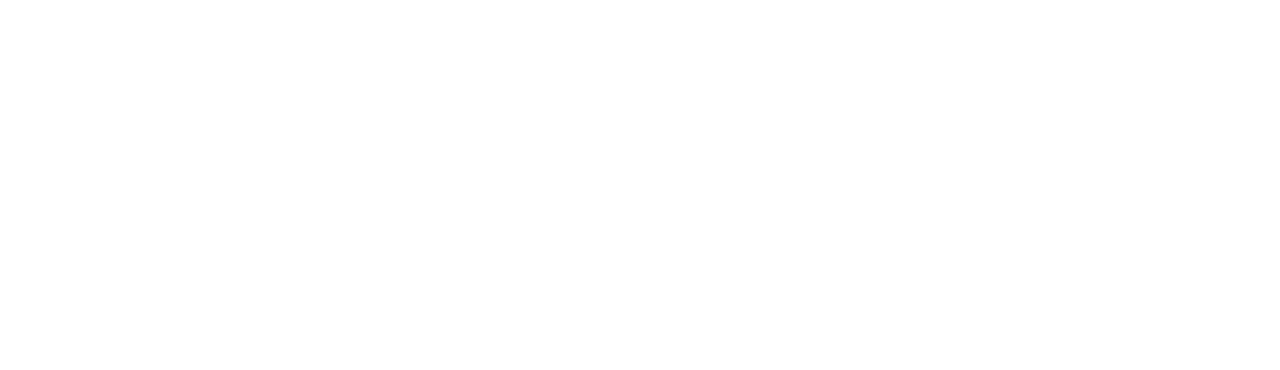
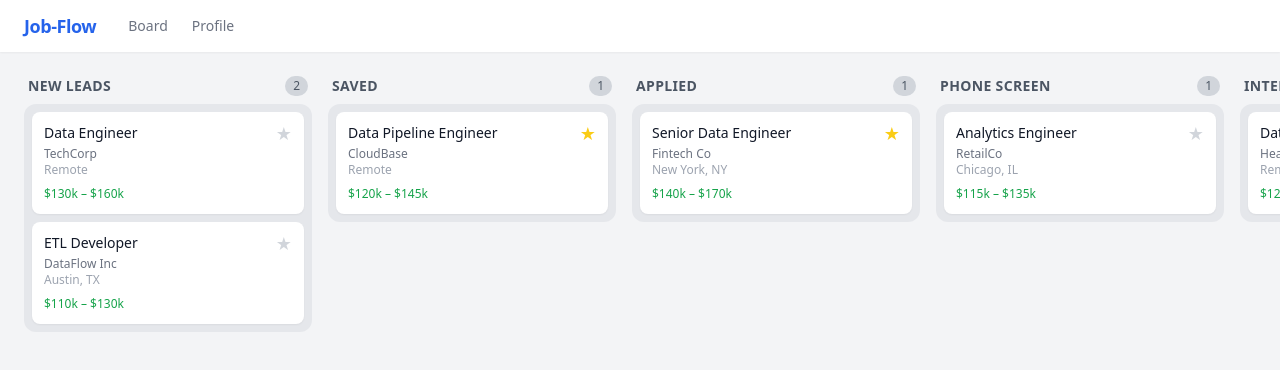
Before and after one commit to connorfrendt/job-flow, a Vue app in the folder frontend/: page / in a window 1280 px wide. Before the commit this address had no page. Shown: the top 370 px of the page. Built offline with nearby package versions, Linux system fonts and the light colour scheme.

Commit message:
made the kanban style board with seed jobs

```diff
--- a/frontend/src/App.vue
+++ b/frontend/src/App.vue
@@ -1,3 +1,26 @@
 <template>
-  <RouterView />
+    <div class="min-h-screen bg-gray-100">
+        <header class="bg-white shadow-sm sticky top-0 z-10">
+            <div class="px-6 py-3 flex items-center gap-8">
+                <span class="text-lg font-bold text-blue-600 tracking-tight">Job-Flow</span>
+                <nav class="flex gap-6 text-sm font-medium">
+                    <RouterLink
+                        to="/"
+                        class="text-gray-500 hover:text-blue-600 transition-colors"
+                        active-class="text-blue-600"
+                    >
+                        Board
+                    </RouterLink>
+                    <RouterLink
+                        to="/profile"
+                        class="text-gray-500 hover:text-blue-600 transition-colors"
+                        active-class="text-blue-600"
+                    >
+                        Profile
+                    </RouterLink>
+                </nav>
+            </div>
+        </header>
+        <RouterView />
+    </div>
 </template>
--- a/frontend/src/components/board/JobCard.vue
+++ b/frontend/src/components/board/JobCard.vue
@@ -1,3 +1,52 @@
+<script setup>
+import { computed } from 'vue'
+import { useJobStore } from '../../stores/jobStore'
+
+const props = defineProps({
+    job: { type: Object, required: true },
+})
+
+// Emitted in Step 6 to open the detail modal
+const emit = defineEmits(['select'])
+
+const store = useJobStore()
+
+const salaryDisplay = computed(() => {
+    const { salary_min, salary_max } = props.job
+    if (salary_min && salary_max) return `$${Math.round(salary_min / 1000)}k – $${Math.round(salary_max / 1000)}k`
+    if (salary_min) return `From $${Math.round(salary_min / 1000)}k`
+    if (salary_max) return `Up to $${Math.round(salary_max / 1000)}k`
+    return null
+})
+
+function toggleStar(e) {
+    e.stopPropagation()
+    store.toggleStar(props.job.id)
+}
+</script>
+
 <template>
-    <!-- Step 4: Job card component -->
+    <div
+        class="bg-white rounded-lg p-3 shadow-sm cursor-pointer hover:shadow-md transition-shadow select-none"
+        @click="emit('select', job)"
+    >
+        <div class="flex items-start justify-between gap-2">
+            <h3 class="text-sm font-medium text-gray-900 leading-tight">{{ job.title }}</h3>
+            <button
+                class="flex-shrink-0 text-lg leading-none transition-colors"
+                :class="job.starred ? 'text-yellow-400' : 'text-gray-300 hover:text-yellow-300'"
+                @click="toggleStar"
+                aria-label="Toggle star"
+            >
+                ★
+            </button>
+        </div>
+
+        <p v-if="job.company" class="text-xs text-gray-500 mt-1">{{ job.company }}</p>
+        <p v-if="job.location" class="text-xs text-gray-400">{{ job.location }}</p>
+
+        <p v-if="salaryDisplay" class="text-xs text-green-600 font-medium mt-2">
+            {{ salaryDisplay }}
+        </p>
+    </div>
 </template>
--- a/frontend/src/components/board/KanbanBoard.vue
+++ b/frontend/src/components/board/KanbanBoard.vue
@@ -1,3 +1,20 @@
+<script setup>
+import { useJobStore } from '../../stores/jobStore'
+import { KANBAN_COLUMNS } from '../../utils/constants'
+import KanbanColumn from './KanbanColumn.vue'
+
+const store = useJobStore()
+</script>
+
 <template>
-    <!-- Step 4: Kanban board layout -->
+    <main class="p-6 overflow-x-auto">
+        <div class="flex gap-4" style="min-width: max-content;">
+            <KanbanColumn
+                v-for="col in KANBAN_COLUMNS"
+                :key="col.key"
+                :column="col"
+                :jobs="store.jobsByStatus[col.key] || []"
+            />
+        </div>
+    </main>
 </template>
--- a/frontend/src/components/board/KanbanColumn.vue
+++ b/frontend/src/components/board/KanbanColumn.vue
@@ -1,3 +1,34 @@
+<script setup>
+import JobCard from './JobCard.vue'
+
+defineProps({
+    column: { type: Object, required: true },
+    jobs:   { type: Array,  required: true },
+})
+</script>
+
 <template>
-    <!-- Step 4: Column component -->
+    <div class="w-72 flex-shrink-0 flex flex-col">
+        <!-- Column header -->
+        <div class="flex items-center justify-between mb-2 px-1">
+            <h2 class="text-sm font-semibold text-gray-600 uppercase tracking-wide">
+                {{ column.label }}
+            </h2>
+            <span class="text-xs bg-gray-300 text-gray-600 font-medium px-2 py-0.5 rounded-full">
+                {{ jobs.length }}
+            </span>
+        </div>
+
+        <!-- Cards -->
+        <div class="bg-gray-200 rounded-xl p-2 flex flex-col gap-2 min-h-24">
+            <JobCard
+                v-for="job in jobs"
+                :key="job.id"
+                :job="job"
+            />
+            <p v-if="jobs.length === 0" class="text-xs text-gray-400 text-center py-4">
+                No jobs here
+            </p>
+        </div>
+    </div>
 </template>
--- a/frontend/src/components/profile/ProfileConfig.vue
+++ b/frontend/src/components/profile/ProfileConfig.vue
@@ -1,3 +1,5 @@
 <template>
-    <!-- Step 8: Profile configuration -->
+    <main class="p-6">
+        <h1 class="text-lg font-semibold text-gray-700">Profile — coming in Step 8</h1>
+    </main>
 </template>
--- a/frontend/src/router/index.js
+++ b/frontend/src/router/index.js
@@ -1,7 +1,9 @@
 import { createRouter, createWebHistory } from 'vue-router'
+import KanbanBoard from '../components/board/KanbanBoard.vue'
 
 const routes = [
-    // Routes wired up in later steps
+    { path: '/', component: KanbanBoard },
+    { path: '/profile', component: () => import('../components/profile/ProfileConfig.vue') },
 ]
 
 export default createRouter({
--- a/frontend/src/stores/jobStore.js
+++ b/frontend/src/stores/jobStore.js
@@ -1,7 +1,100 @@
+import { computed, ref } from 'vue'
 import { defineStore } from 'pinia'
 
-export const useJobStore = defineStore('jobs', {
-    state: () => ({
-        jobs: [],
-    }),
+export const useJobStore = defineStore('jobs', () => {
+    const jobs = ref([
+        {
+            id: '1',
+            title: 'Data Engineer',
+            company: 'TechCorp',
+            location: 'Remote',
+            salary_min: 130000,
+            salary_max: 160000,
+            status: 'new_leads',
+            starred: false,
+            source: 'manual',
+        },
+        {
+            id: '2',
+            title: 'ETL Developer',
+            company: 'DataFlow Inc',
+            location: 'Austin, TX',
+            salary_min: 110000,
+            salary_max: 130000,
+            status: 'new_leads',
+            starred: false,
+            source: 'manual',
+        },
+        {
+            id: '3',
+            title: 'Data Pipeline Engineer',
+            company: 'CloudBase',
+            location: 'Remote',
+            salary_min: 120000,
+            salary_max: 145000,
+            status: 'saved',
+            starred: true,
+            source: 'manual',
+        },
+        {
+            id: '4',
+            title: 'Senior Data Engineer',
+            company: 'Fintech Co',
+            location: 'New York, NY',
+            salary_min: 140000,
+            salary_max: 170000,
+            status: 'applied',
+            starred: true,
+            source: 'manual',
+        },
+        {
+            id: '5',
+            title: 'Analytics Engineer',
+            company: 'RetailCo',
+            location: 'Chicago, IL',
+            salary_min: 115000,
+            salary_max: 135000,
+            status: 'phone_screen',
+            starred: false,
+            source: 'manual',
+        },
+        {
+            id: '6',
+            title: 'Data Engineer II',
+            company: 'HealthTech',
+            location: 'Remote',
+            salary_min: 125000,
+            salary_max: 150000,
+            status: 'interview',
+            starred: true,
+            source: 'manual',
+        },
+        {
+            id: '7',
+            title: 'Junior Data Engineer',
+            company: 'StartupXYZ',
+            location: 'Remote',
+            salary_min: 90000,
+            salary_max: 110000,
+            status: 'rejected',
+            starred: false,
+            source: 'manual',
+        },
+    ])
+
+    // Group jobs by status for the Kanban columns
+    const jobsByStatus = computed(() => {
+        return jobs.value.reduce((acc, job) => {
+            if (!acc[job.status]) acc[job.status] = []
+            acc[job.status].push(job)
+            return acc
+        }, {})
+    })
+
+    function toggleStar(id) {
+        const job = jobs.value.find(j => j.id === id)
+        if (job) job.starred = !job.starred
+    }
+
+    return { jobs, jobsByStatus, toggleStar }
 })
```
